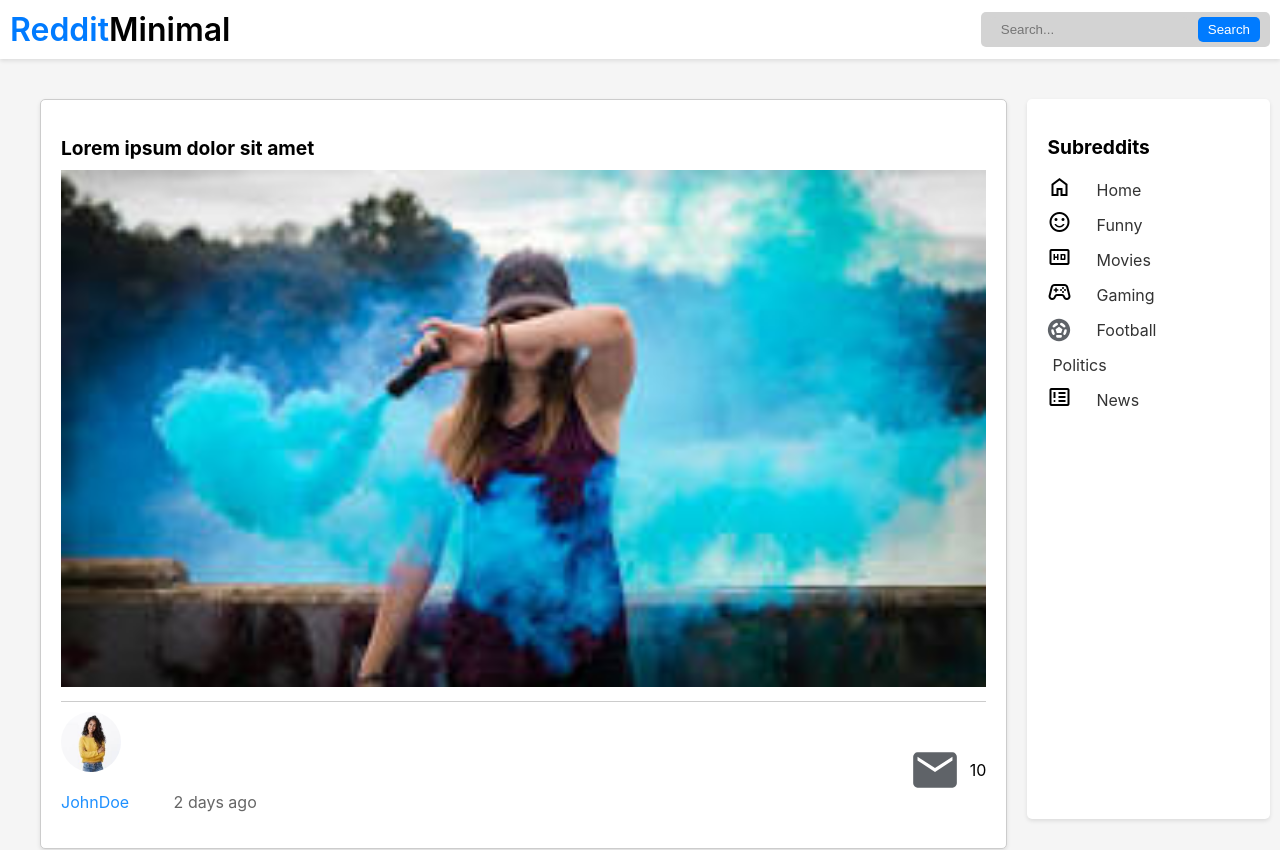
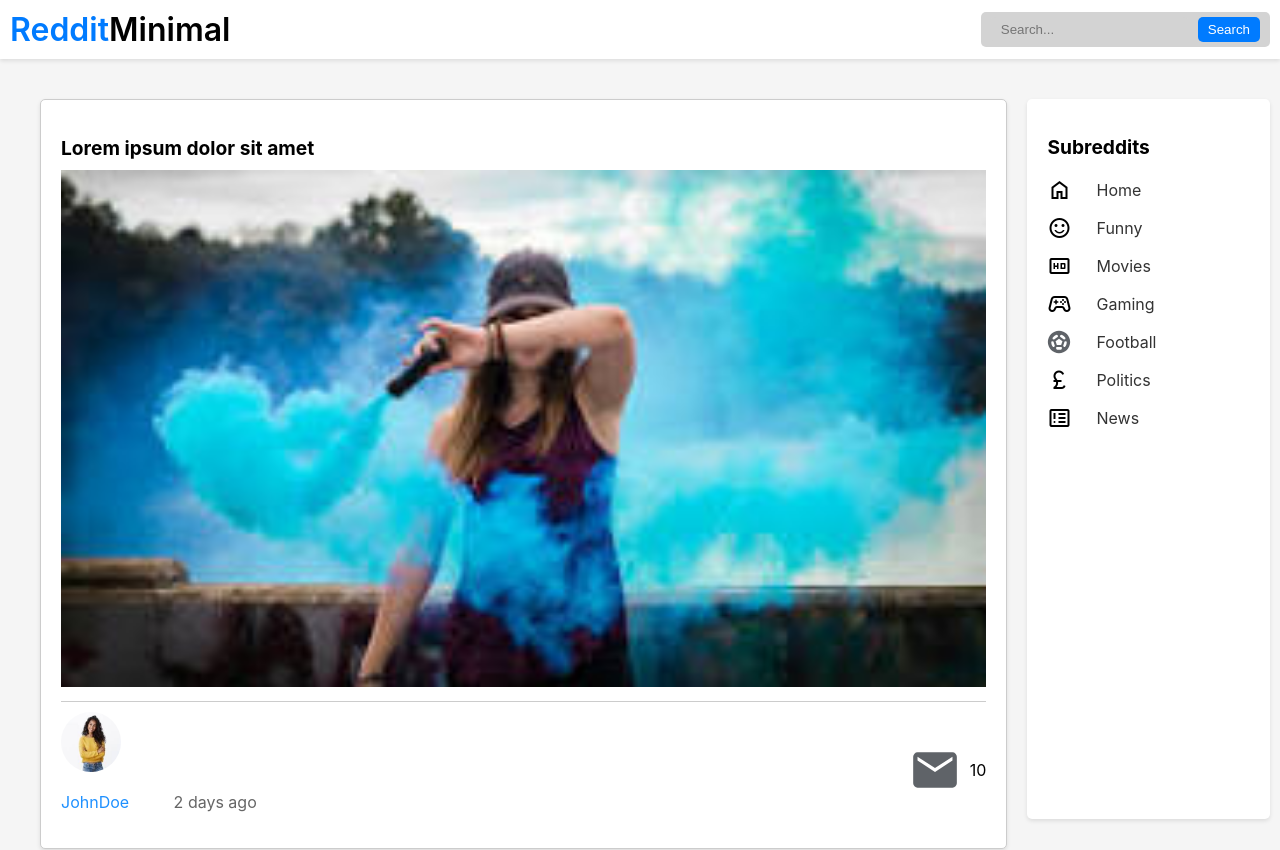
Before and after one commit to Sonickmumba/reddit-minimal, a React (Create React App) app: page / in a window 1280 px wide. Shown: the top 850 px of the page. Built offline with nearby package versions, Linux system fonts and the light colour scheme.

Commit message:
Add icon and update subreddit css

```diff
--- a/src/features/subreddit/Subreddit.js
+++ b/src/features/subreddit/Subreddit.js
@@ -27,6 +27,7 @@ const Subreddit = () => (
         <a href="/home">Football</a>
       </li>
       <li className={styles.subredditItem}>
+        <span className="material-symbols-outlined">currency_pound</span>
         <a href="/home">Politics</a>
       </li>
       <li className={styles.subredditItem}>
--- a/src/features/subreddit/Subreddit.module.css
+++ b/src/features/subreddit/Subreddit.module.css
@@ -23,7 +23,8 @@
 .subredditItem {
   display: flex;
   gap: 20px;
-  margin-bottom: 5px;
+  align-items: center;
+  margin-bottom: 8px;
 }
 
 .subredditItem a {
```
